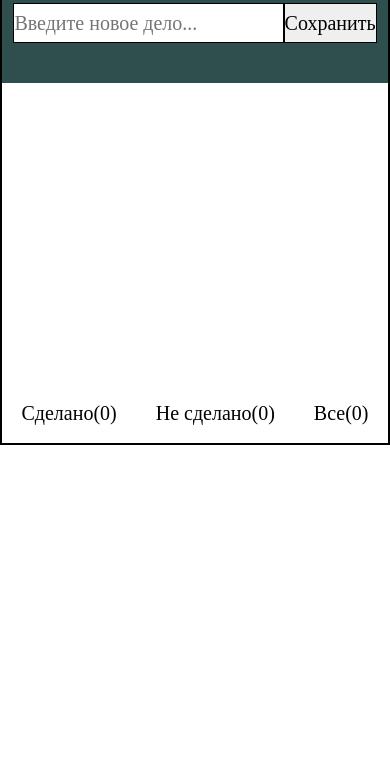
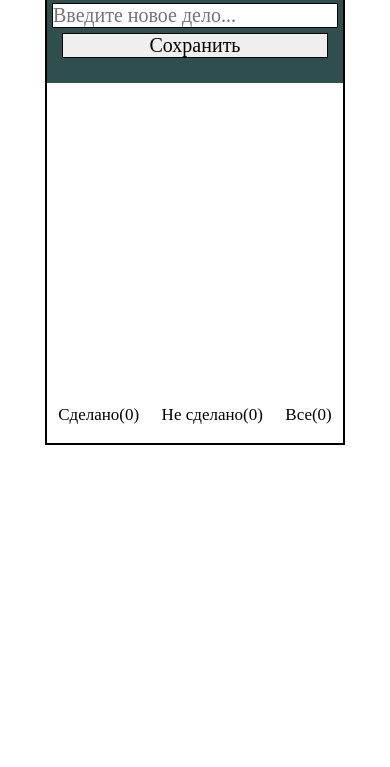
Before and after one commit to KuratovIgor/todoListJS.github.io, a plain HTML site: page index.html in a window 390 px wide. Shown: the part 77-844 px from the top of the page. Drawn offline with Linux system fonts and the light colour scheme.

Commit message:
adaptive

```diff
--- a/css/style.css
+++ b/css/style.css
@@ -100,7 +100,6 @@ h1, h2, h3, h4, h5, h6 {
   margin: 20px 0 0 0;
 }
 .todo__creator input {
-  width: 650px;
   height: 40px;
   font-size: 20px;
   border: 1px solid #000;
@@ -113,7 +112,6 @@ h1, h2, h3, h4, h5, h6 {
           box-shadow: 0 0 10px 2px deepskyblue;
 }
 .todo__creator button {
-  width: 250px;
   height: 40px;
   font-size: 20px;
   border: 1px solid #000;
@@ -195,7 +193,7 @@ h1, h2, h3, h4, h5, h6 {
           transition-duration: 0.1s;
 }
 
-@media (max-width: 1100px) {
+@media (max-width: 1200px) {
   .todo {
     max-width: 700px;
     top: 5%;
@@ -207,3 +205,44 @@ h1, h2, h3, h4, h5, h6 {
     top: 1%;
   }
 }
+@media (max-width: 600px) {
+  .todo {
+    max-width: 300px;
+    top: 1%;
+  }
+  .todo__creator{
+    display: flex;
+    flex-direction: column;
+  }
+  .todo__creator input {
+    height: 40px;
+    font-size: 20px;
+    border: 1px solid #000;
+    margin: 0 5px 0 5px;
+  }
+  .todo__creator button {
+    height: 40px;
+    font-size: 20px;
+    border: 1px solid #000;
+    margin: 5px 15px 0 15px;
+  }
+  .todo a {
+    font-size: 17px ;
+  }
+  .todo .taskEl {
+    font-size: 17px;
+    padding: 12px 0 0 50px;
+    margin: 5px 10px 5px 10px;
+  }
+  .todo .taskEl img {
+    width: 20px;
+    height: 20px;
+  }
+  .todo ._done:before {
+    content: "";
+    background: url("../img/li.png") 0 0 no-repeat;
+    width: 25px;
+    height: 25px;
+    position: absolute;
+  }
+}
--- a/js/script.js
+++ b/js/script.js
@@ -8,7 +8,7 @@ document.addEventListener("DOMContentLoaded", () => {
 	const notDoneTasks = document.getElementsByClassName('_notDone');
 	const allTasks = document.getElementsByClassName('taskEl');
 
-    localStorage.clear();
+    //localStorage.clear();
 	loadFromLocalStorage();
 
 	btnSave.addEventListener('click', () => {
```
